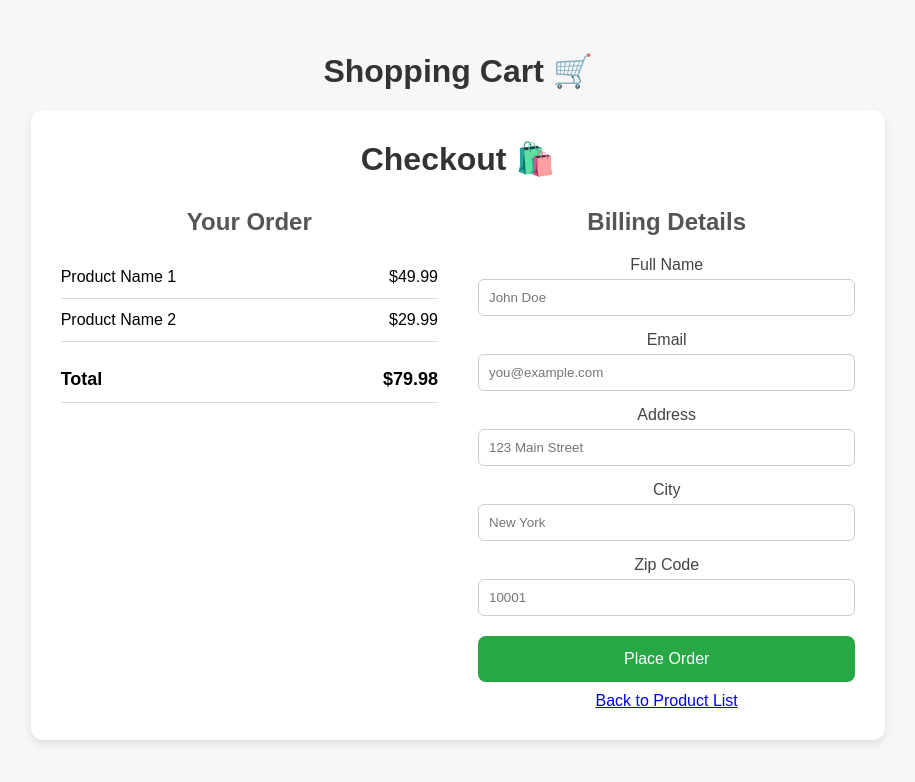
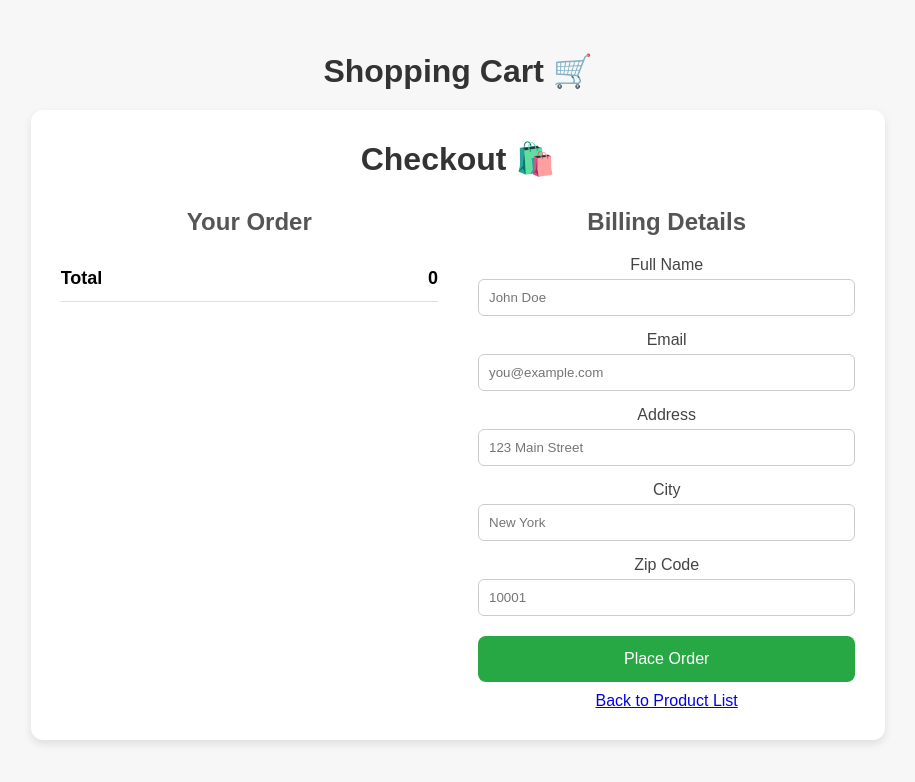
Before and after one commit to alokuidev/ShopNState, a React (Vite) app: page /checkout in a window 1280 px wide. Shown: the top 782 px of the page, without its empty margins (182-1097 px from the left). Built offline with nearby package versions, Linux system fonts and the light colour scheme.

Commit message:
Order Placing completed

```diff
--- a/src/Component/Checkout.jsx
+++ b/src/Component/Checkout.jsx
@@ -1,6 +1,26 @@
+import { useEffect, useState } from "react";
+import { useDispatch, useSelector } from "react-redux";
 import { Link } from "react-router-dom";
+import { userDetailSubmit } from "../Redux/TodoSlice";
 
 const Checkout = () => {
+  const productDetail = useSelector((state) => state.cartList)
+  const [finalPrice,setFinalPrice] = useState(0);
+  const [userDetail,setUserDetail] = useState({})
+  const dispatch = useDispatch();
+  useEffect(()=>{
+    const totalPrice = productDetail.reduce((acc, item) => {
+      return acc + item.quantity * item.price;
+    }, 0);
+    setFinalPrice(totalPrice);
+  },[])
+
+  const updateUser = (e) =>{
+    setUserDetail ((prev) => ({...prev, [e.target.id]:e.target.value}))
+  }
+  const orderCnfirm = () =>{
+    dispatch(userDetailSubmit({userDetail}))
+  }
   return (
     <div className="checkout-container">
       <h1 className="checkout-heading">Checkout 🛍️</h1>
@@ -9,20 +29,20 @@ const Checkout = () => {
         {/* Cart Summary */}
         <div className="checkout-summary">
           <h2>Your Order</h2>
-          <div className="order-item">
-            <p>Product Name 1</p>
-            <span>$49.99</span>
+          {productDetail.map((elem) =>{
+            return (
+          <div className="order-item" key={elem.id}>
+            <p>{elem.name}</p>
+            <span>{elem.price * elem.quantity}</span>
           </div>
-          <div className="order-item">
-            <p>Product Name 2</p>
-            <span>$29.99</span>
-          </div>
+          )
+          })}
           <div className="order-item total">
             <p>
               <strong>Total</strong>
             </p>
             <span>
-              <strong>$79.98</strong>
+              <strong>{finalPrice}</strong>
             </span>
           </div>
         </div>
@@ -32,21 +52,21 @@ const Checkout = () => {
           <h2>Billing Details</h2>
           <form>
             <label htmlFor="name">Full Name</label>
-            <input type="text" id="name" placeholder="John Doe" />
+            <input type="text" id="name"  placeholder="John Doe" onChange={(e) => updateUser(e)}/>
 
             <label htmlFor="email">Email</label>
-            <input type="email" id="email" placeholder="you@example.com" />
+            <input type="email" id="email" placeholder="you@example.com" onChange={(e) => updateUser(e)}/>
 
             <label htmlFor="address">Address</label>
-            <input type="text" id="address" placeholder="123 Main Street" />
+            <input type="text" id="address" placeholder="123 Main Street" onChange={(e) => updateUser(e)}/>
 
             <label htmlFor="city">City</label>
-            <input type="text" id="city" placeholder="New York" />
+            <input type="text" id="city" placeholder="New York" onChange={(e) => updateUser(e)} />
 
             <label htmlFor="zip">Zip Code</label>
-            <input type="text" id="zip" placeholder="10001" />
-            <Link to='/OrderConfirmation'>
-            <button type="submit" className="checkout-btn">
+            <input type="text" id="zip" placeholder="10001" onChange={(e) => updateUser(e)}/>
+            <Link to='/OrderConfirmation' >
+            <button type="submit" onClick={() => orderCnfirm()} className="checkout-btn">
               Place Order
             </button>
             </Link>
--- a/src/Component/OrderConfirmation.jsx
+++ b/src/Component/OrderConfirmation.jsx
@@ -1,7 +1,13 @@
-import React from "react";
+import React, { useEffect } from "react";
+import { useSelector } from "react-redux";
 import { Link } from "react-router-dom";
 
 const OrderConfirmation = () => {
+  const ConfirmOrderDetail = useSelector((state) => state.cartList.orderDetails);
+
+  useEffect(() =>{
+        console.log(ConfirmOrderDetail);
+  },[])
   return (
     <>
       <div className="container">
--- a/src/Redux/TodoSlice.js
+++ b/src/Redux/TodoSlice.js
@@ -31,6 +31,6 @@ const TodoSlice = createSlice({
     }
 })
 
-export const {addCart, removeCart} = TodoSlice.actions;
+export const {addCart, removeCart, userDetailSubmit} = TodoSlice.actions;
 
 export default TodoSlice.reducer;
```
